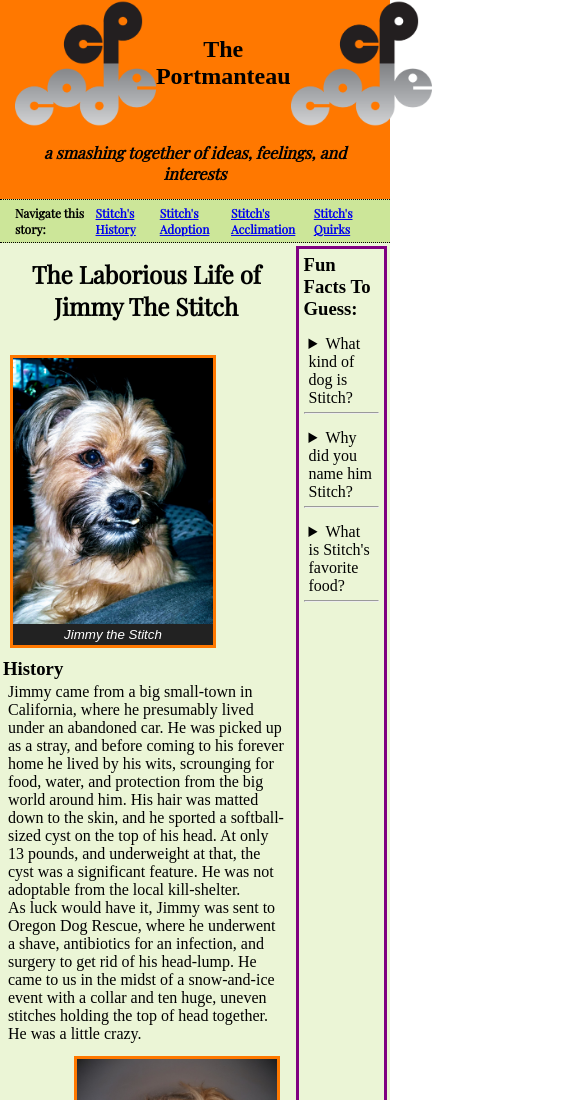
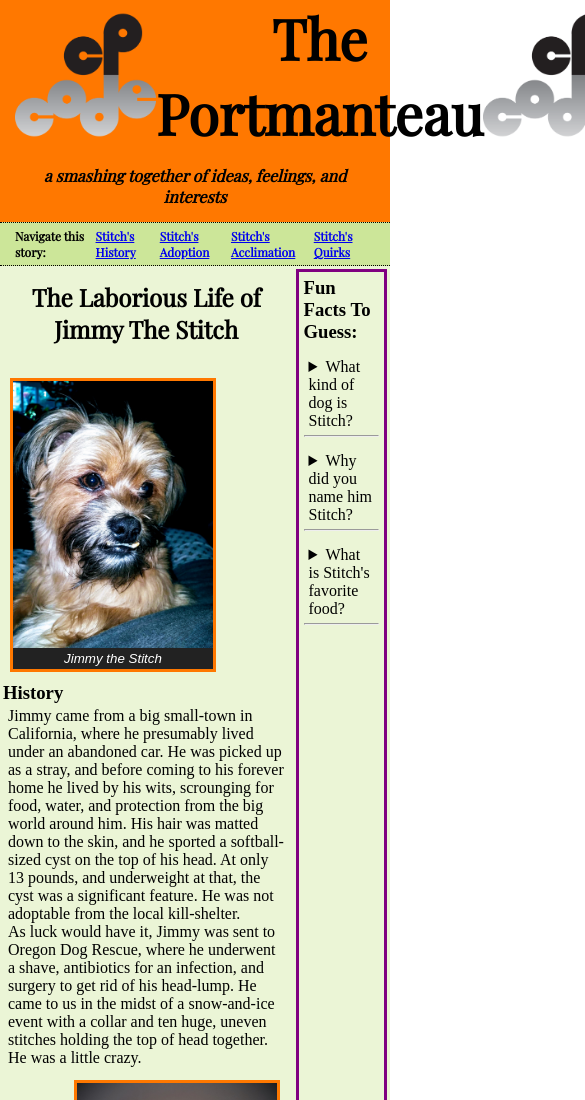
Before and after one commit to CheriPortman/news-article, a plain HTML site: page index.html in a window 390 px wide. Shown: the top 1100 px of the page, 585 px wide, since content can reach past the window. Drawn offline with nearby package versions, Linux system fonts and the light colour scheme.

Commit message:
not very responsive, but looks alright on desktop. masthead fixed.

```diff
--- a/index.html
+++ b/index.html
@@ -13,7 +13,7 @@
     <section id="masthead">
       <span class="title">
         <img class="cp-logo-left" src="assets/CPcodeLogo.png" alt="C P Codes logo" />
-        <h1 id="nameplate top">The Portmanteau</h1>
+        <h1 id="nameplate">The Portmanteau</h1>
         <img class="cp-logo-right" src="assets/CPcodeLogo.png" alt="C P Codes logo" />
       </span>
 
@@ -29,7 +29,7 @@
     </nav>
   </header>
 
-  <main>
+  <main id="top">
 
     <article>
       <h2 class="labor">The Laborious Life of Jimmy The Stitch</h2>
```
